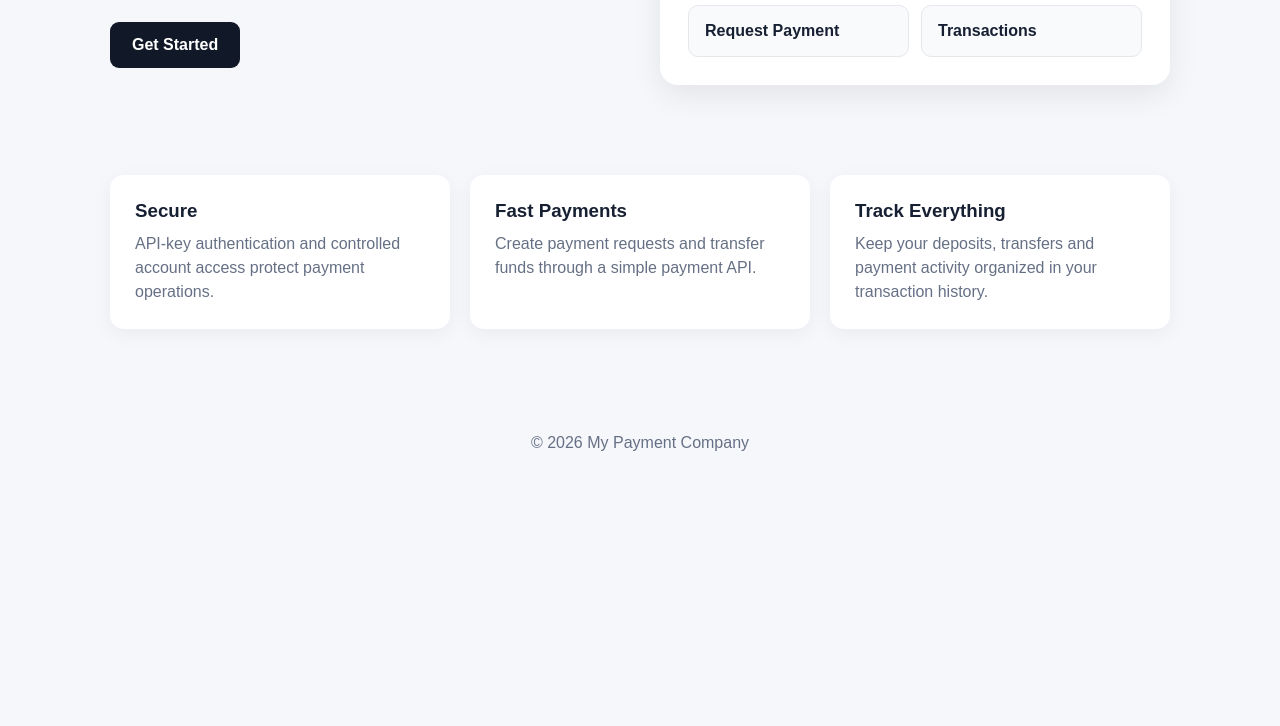
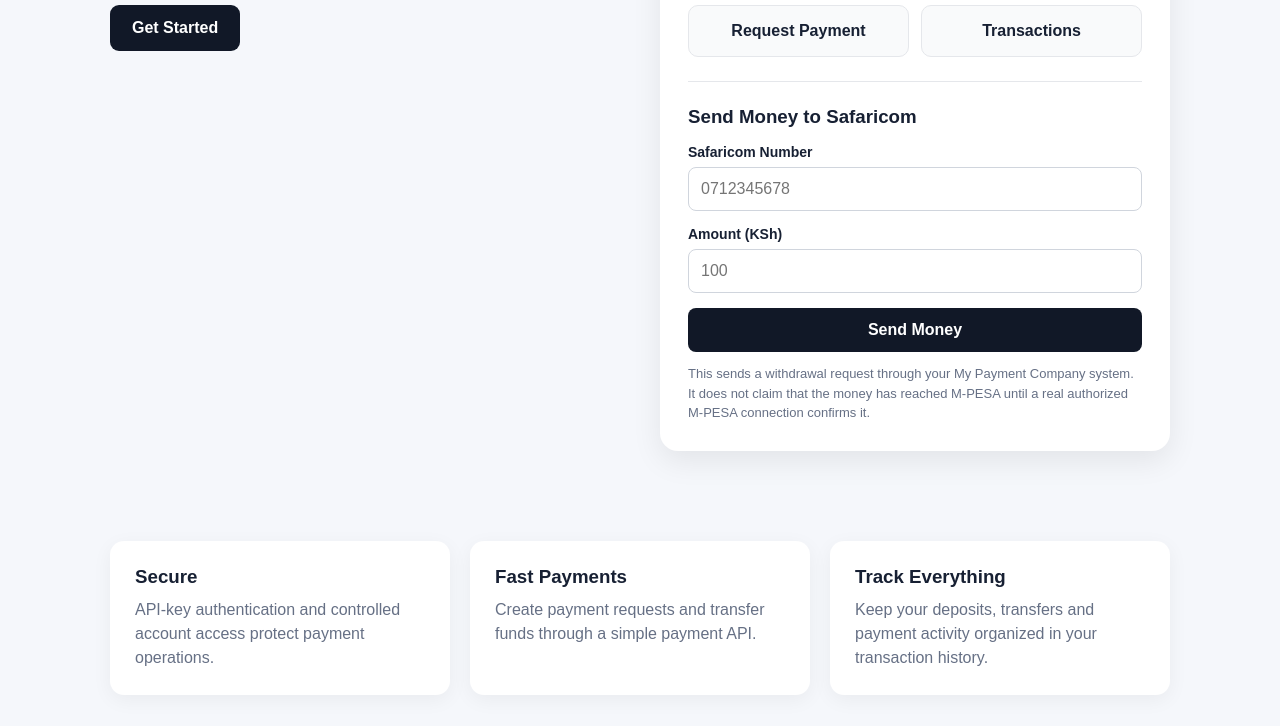
Before and after one commit to cyrustickets/my-payment-company, a website: page public/index.html in a window 1280 px wide. Shown: the part 340-1066 px from the top of the page. Before the commit the page ends 817 px from the top, so only its background shows below. Drawn offline with Linux system fonts and the light colour scheme.

Commit message:
Add Safaricom send money interface

```diff
--- a/public/index.html
+++ b/public/index.html
@@ -1,8 +1,12 @@
+
 <!DOCTYPE html>
 <html lang="en">
 <head>
   <meta charset="UTF-8">
-  <meta name="viewport" content="width=device-width, initial-scale=1.0">
+  <meta
+    name="viewport"
+    content="width=device-width, initial-scale=1.0"
+  >
 
   <title>My Payment Company</title>
 
@@ -54,7 +58,7 @@
       display: grid;
       grid-template-columns: 1fr 1fr;
       gap: 40px;
-      align-items: center;
+      align-items: start;
     }
 
     .hero h1 {
@@ -78,6 +82,7 @@
       border-radius: 9px;
       font-size: 16px;
       font-weight: bold;
+      cursor: pointer;
     }
 
     .card {
@@ -109,6 +114,62 @@
       border-radius: 10px;
       background: #f9fafb;
       font-weight: bold;
+      cursor: pointer;
+      text-align: center;
+    }
+
+    .action:hover {
+      background: #eef2f7;
+    }
+
+    .send-money {
+      margin-top: 24px;
+      padding-top: 24px;
+      border-top: 1px solid #e5e7eb;
+    }
+
+    .send-money h3 {
+      margin-bottom: 16px;
+    }
+
+    .send-money label {
+      display: block;
+      margin-bottom: 7px;
+      font-size: 14px;
+      font-weight: bold;
+    }
+
+    .send-money input {
+      width: 100%;
+      padding: 12px;
+      border: 1px solid #d0d5dd;
+      border-radius: 8px;
+      margin-bottom: 15px;
+      font-size: 16px;
+    }
+
+    .send-button {
+      width: 100%;
+      border: 0;
+      background: #111827;
+      color: white;
+      padding: 13px;
+      border-radius: 8px;
+      font-size: 16px;
+      font-weight: bold;
+      cursor: pointer;
+    }
+
+    .send-button:disabled {
+      opacity: 0.6;
+      cursor: not-allowed;
+    }
+
+    .note {
+      margin-top: 12px;
+      font-size: 13px;
+      line-height: 1.5;
+      color: #667085;
     }
 
     .features {
@@ -164,7 +225,7 @@
   <header>
     <div class="nav">
       <div class="logo">My Payment Company</div>
-      <button>Sign In</button>
+      <button id="signInButton">Sign In</button>
     </div>
   </header>
 
@@ -186,6 +247,7 @@
       </div>
 
       <div class="card">
+
         <h2>Wallet</h2>
 
         <div class="balance">
@@ -198,6 +260,49 @@
           <div class="action">Request Payment</div>
           <div class="action">Transactions</div>
         </div>
+
+        <div class="send-money">
+          <h3>Send Money to Safaricom</h3>
+
+          <label for="safaricomPhone">
+            Safaricom Number
+          </label>
+
+          <input
+            id="safaricomPhone"
+            type="tel"
+            inputmode="numeric"
+            placeholder="0712345678"
+            maxlength="13"
+          >
+
+          <label for="safaricomAmount">
+            Amount (KSh)
+          </label>
+
+          <input
+            id="safaricomAmount"
+            type="number"
+            min="1"
+            step="0.01"
+            placeholder="100"
+          >
+
+          <button
+            id="sendSafaricomButton"
+            class="send-button"
+          >
+            Send Money
+          </button>
+
+          <div class="note">
+            This sends a withdrawal request through your
+            My Payment Company system. It does not claim
+            that the money has reached M-PESA until a real
+            authorized M-PESA connection confirms it.
+          </div>
+        </div>
+
       </div>
 
     </section>
@@ -207,24 +312,24 @@
       <div class="feature">
         <h3>Secure</h3>
         <p>
-          API-key authentication and controlled account access
-          protect payment operations.
+          API-key authentication and controlled account
+          access protect payment operations.
         </p>
       </div>
 
       <div class="feature">
         <h3>Fast Payments</h3>
         <p>
-          Create payment requests and transfer funds through
-          a simple payment API.
+          Create payment requests and transfer funds
+          through a simple payment API.
         </p>
       </div>
 
       <div class="feature">
         <h3>Track Everything</h3>
         <p>
-          Keep your deposits, transfers and payment activity
-          organized in your transaction history.
+          Keep your deposits, transfers and payment
+          activity organized in your transaction history.
         </p>
       </div>
 
@@ -236,6 +341,7 @@
     © 2026 My Payment Company
   </footer>
 
-<script src="/app.js"></script>
+  <script src="/app.js"></script>
+
 </body>
 </html>
```
